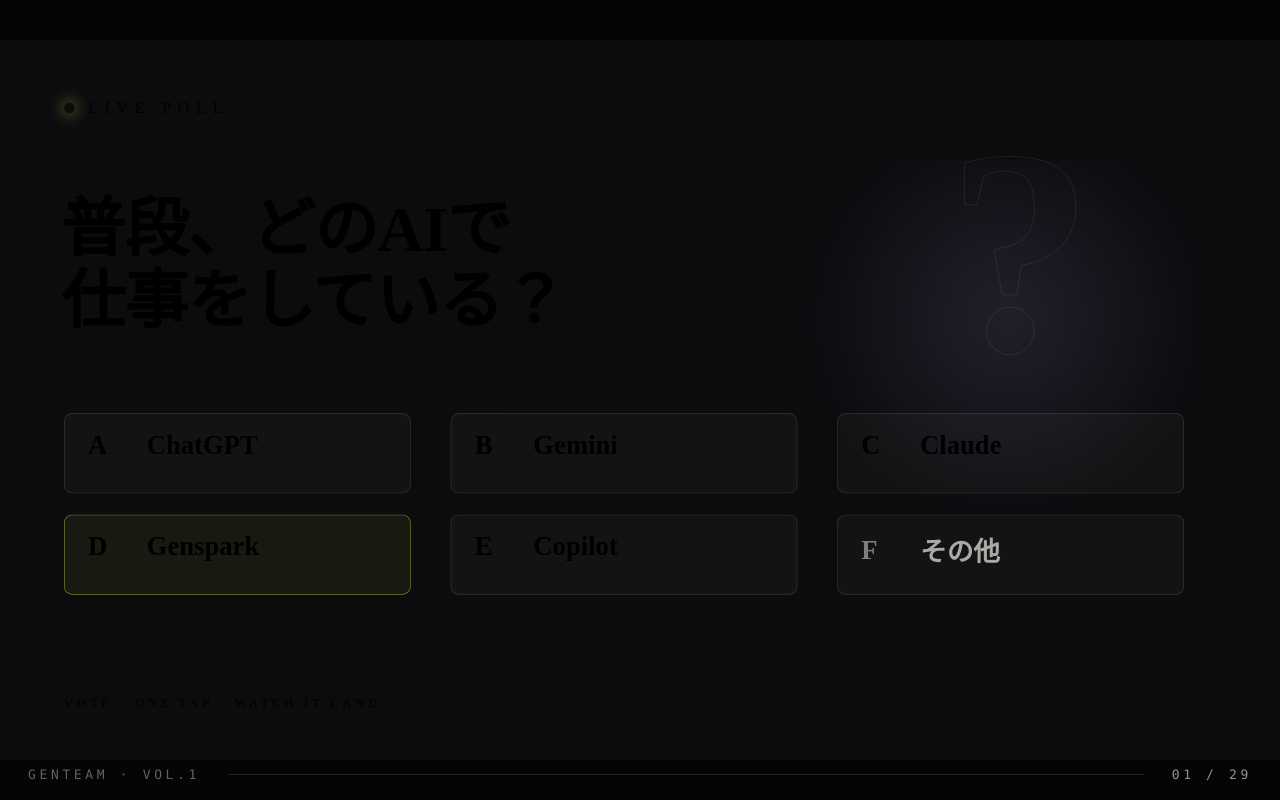
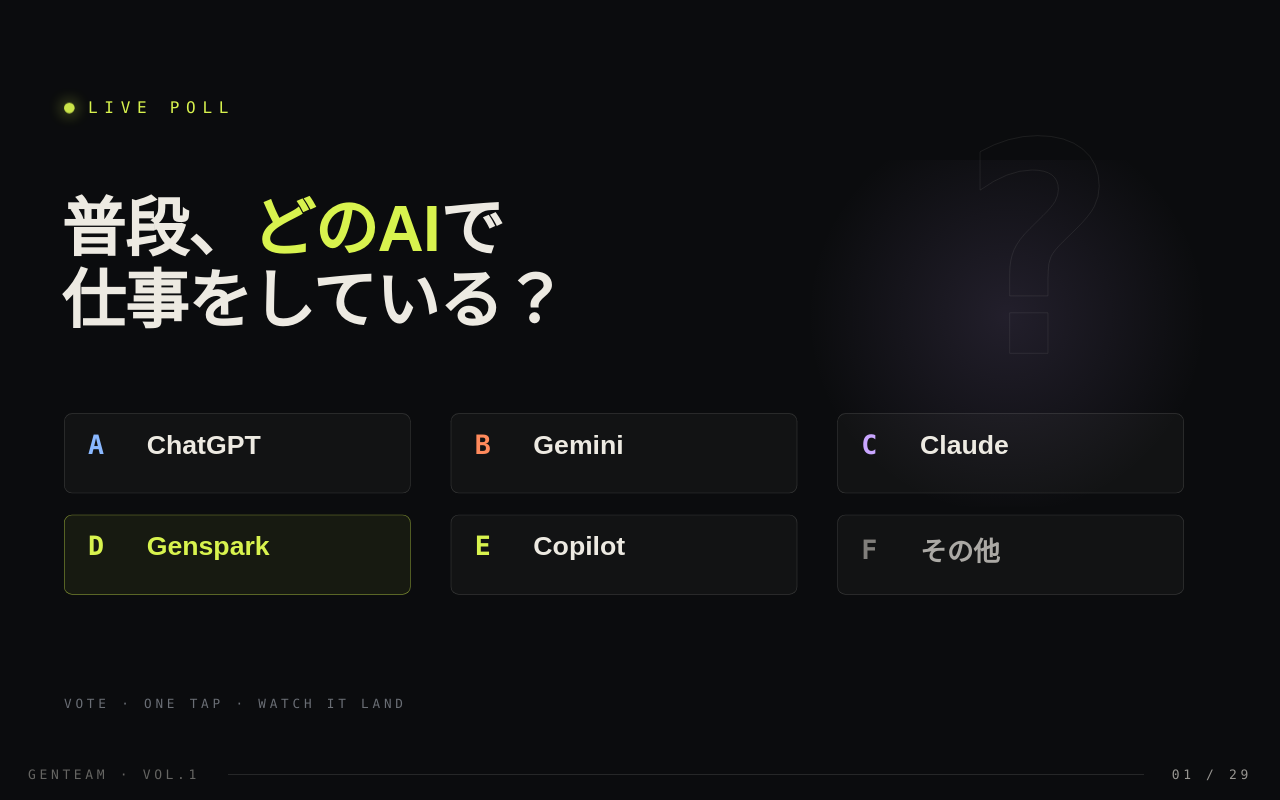
Before and after one commit to three-t-ltd/genspark-event-slides, a plain HTML site: page dmm-vol1-20261117/index.html in a window 1280 px wide. Drawn offline with Linux system fonts and the light colour scheme.

Commit message:
fix: @import残骸を除去しCSS変数(--paper/--lime等)を復旧（見出しが黒文字で読めない不具合）

```diff
--- a/dmm-vol1-20261117/index.html
+++ b/dmm-vol1-20261117/index.html
@@ -23,7 +23,6 @@ body{font-family:'Yu Gothic UI','Yu Gothic','Meiryo','Noto Sans JP',system-ui,sa
 #hint.gone{opacity:0;}
 
 
-  500;600&family=Noto+Sans+JP:wght@400;500;700;900&display=swap');
   :root{
     --ink:#0B0C0E; --paper:#EDEAE2; --muted:#6A6E75; --lime:#D8F34E;
     --st-memo:#8AB8FF; --st-mail:#D8F34E; --st-visual:#FF8A5C; --st-deck:#C9A6FF;
@@ -40,7 +39,6 @@ body{font-family:'Yu Gothic UI','Yu Gothic','Meiryo','Noto Sans JP',system-ui,sa
   @keyframes blinkQ{0%,100%{opacity:1;}50%{opacity:.3;}}
   .sc.go .live{animation:blinkQ 1.6s ease-in-out infinite;}
 
-  500;600&family=Noto+Sans+JP:wght@400;500;700;900&display=swap');
   :root{
     --ink:#0B0C0E; --paper:#EDEAE2; --muted:#6A6E75; --lime:#D8F34E;
     --st-memo:#8AB8FF; --st-mail:#D8F34E; --st-visual:#FF8A5C; --st-deck:#C9A6FF;
@@ -57,7 +55,6 @@ body{font-family:'Yu Gothic UI','Yu Gothic','Meiryo','Noto Sans JP',system-ui,sa
   @keyframes blinkR{0%,100%{opacity:1;}50%{opacity:.3;}}
   .sc.go .live{animation:blinkR 1.6s ease-in-out infinite;}
 
-  500;600&family=Noto+Sans+JP:wght@400;500;700;900&display=swap');
   :root{
     --ink:#0B0C0E; --ink2:#101215; --paper:#EDEAE2; --muted:#6A6E75;
     --lime:#D8F34E;
@@ -69,7 +66,6 @@ body{font-family:'Yu Gothic UI','Yu Gothic','Meiryo','Noto Sans JP',system-ui,sa
   body{margin:0;padding:0;overflow:hidden;background:var(--ink);font-family:var(--jp);-webkit-font-smoothing:antialiased;color:var(--paper);}
   .grid-lines{background-image:linear-gradient(rgba(237,234,226,0.045) 1px,transparent 1px),linear-gradient(90deg,rgba(237,234,226,0.045) 1px,transparent 1px);background-size:80px 80px;}
 
-  500;600&family=Noto+Sans+JP:wght@400;500;700;900&display=swap');
   :root{
     --ink:#0B0C0E; --paper:#EDEAE2; --muted:#6A6E75; --lime:#D8F34E;
     --st-memo:#8AB8FF; --st-mail:#D8F34E; --st-visual:#FF8A5C; --st-deck:#C9A6FF;
@@ -88,7 +84,6 @@ body{font-family:'Yu Gothic UI','Yu Gothic','Meiryo','Noto Sans JP',system-ui,sa
   @keyframes dawnpulse{0%,100%{opacity:.5;}50%{opacity:1;}}
   .sc.go .dawn{animation:dawnpulse 2.6s ease-in-out infinite;}
 
-  500;600&family=Noto+Sans+JP:wght@400;500;700;900&display=swap');
   :root{
     --ink:#0B0C0E; --paper:#EDEAE2; --muted:#6A6E75; --lime:#D8F34E;
     --st-memo:#8AB8FF; --st-mail:#D8F34E; --st-visual:#FF8A5C; --st-deck:#C9A6FF;
@@ -105,7 +100,6 @@ body{font-family:'Yu Gothic UI','Yu Gothic','Meiryo','Noto Sans JP',system-ui,sa
   @keyframes chipinO{from{opacity:0;transform:translateY(16px);}to{opacity:1;transform:none;}}
   .sc.go .chip{opacity:0;animation:chipinO .6s cubic-bezier(.2,.7,.2,1) forwards;animation-delay:var(--d,0s);}
 
-  500;600&family=Noto+Sans+JP:wght@400;500;700;900&display=swap');
   :root{
     --ink:#0B0C0E; --paper:#EDEAE2; --muted:#6A6E75; --lime:#D8F34E;
     --st-memo:#8AB8FF; --st-mail:#D8F34E; --st-visual:#FF8A5C; --st-deck:#C9A6FF;
@@ -126,7 +120,6 @@ body{font-family:'Yu Gothic UI','Yu Gothic','Meiryo','Noto Sans JP',system-ui,sa
   @keyframes livepulse{0%,100%{opacity:.45;}50%{opacity:1;}}
   .sc.go .livep{animation:livepulse 2s ease-in-out infinite;}
 
-  500;600&family=Noto+Sans+JP:wght@400;500;700;900&display=swap');
   :root{
     --ink:#0B0C0E; --paper:#EDEAE2; --muted:#6A6E75; --lime:#D8F34E;
     --jp:'Meiryo','Yu Gothic UI','Yu Gothic','Noto Sans JP',sans-serif;
@@ -140,7 +133,6 @@ body{font-family:'Yu Gothic UI','Yu Gothic','Meiryo','Noto Sans JP',system-ui,sa
   @keyframes slidein3{from{opacity:0;transform:translateX(-46px);}to{opacity:1;transform:none;}}
   .sc.go .rvx{opacity:0;animation:slidein3 .9s cubic-bezier(.2,.7,.2,1) forwards;animation-delay:var(--d,0s);}
 
-  500;600&family=Noto+Sans+JP:wght@400;500;700;900&display=swap');
   :root{
     --ink:#0B0C0E; --paper:#EDEAE2; --muted:#6A6E75; --lime:#D8F34E;
     --st-memo:#8AB8FF; --st-mail:#D8F34E; --st-visual:#FF8A5C; --st-deck:#C9A6FF;
@@ -161,7 +153,6 @@ body{font-family:'Yu Gothic UI','Yu Gothic','Meiryo','Noto Sans JP',system-ui,sa
   @keyframes dashA{to{stroke-dashoffset:0;}}
   .sc.go .flow{stroke-dasharray:260;stroke-dashoffset:260;animation:dashA 1s ease-out forwards;animation-delay:var(--d,0s);}
 
-  500;600&family=Noto+Sans+JP:wght@400;500;700;900&display=swap');
   :root{
     --ink:#0B0C0E; --paper:#EDEAE2; --muted:#6A6E75; --lime:#D8F34E;
     --st-memo:#8AB8FF; --st-mail:#D8F34E; --st-visual:#FF8A5C; --st-deck:#C9A6FF;
@@ -180,7 +171,6 @@ body{font-family:'Yu Gothic UI','Yu Gothic','Meiryo','Noto Sans JP',system-ui,sa
   @keyframes twinkle{0%,100%{opacity:.4;}50%{opacity:1;}}
   .sc.go .star{animation:twinkle 2.6s ease-in-out infinite;}
 
-  500;600&family=Noto+Sans+JP:wght@400;500;700;900&display=swap');
   :root{
     --ink:#0B0C0E; --paper:#EDEAE2; --muted:#6A6E75; --lime:#D8F34E;
     --st-memo:#8AB8FF; --st-mail:#D8F34E; --st-visual:#FF8A5C; --st-deck:#C9A6FF;
@@ -199,7 +189,6 @@ body{font-family:'Yu Gothic UI','Yu Gothic','Meiryo','Noto Sans JP',system-ui,sa
   @keyframes drainpulse{0%,100%{opacity:.5;}50%{opacity:1;}}
   .sc.go .drain{animation:drainpulse 2.4s ease-in-out infinite;}
 
-  500;600&family=Noto+Sans+JP:wght@400;500;700;900&display=swap');
   :root{
     --ink:#0B0C0E; --paper:#EDEAE2; --muted:#6A6E75; --lime:#D8F34E;
     --st-memo:#8AB8FF; --st-mail:#D8F34E; --st-visual:#FF8A5C; --st-deck:#C9A6FF;
@@ -218,7 +207,6 @@ body{font-family:'Yu Gothic UI','Yu Gothic','Meiryo','Noto Sans JP',system-ui,sa
   @keyframes typing{0%,100%{opacity:.3;}50%{opacity:1;}}
   .sc.go .dot{animation:typing 1.4s ease-in-out infinite;}
 
-  500;600&family=Noto+Sans+JP:wght@400;500;700;900&display=swap');
   :root{
     --ink:#0B0C0E; --paper:#EDEAE2; --muted:#6A6E75; --lime:#D8F34E;
     --jp:'Meiryo','Yu Gothic UI','Yu Gothic','Noto Sans JP',sans-serif;
@@ -232,7 +220,6 @@ body{font-family:'Yu Gothic UI','Yu Gothic','Meiryo','Noto Sans JP',system-ui,sa
   @keyframes growxS{to{transform:scaleX(1);}}
   .sc.go .rule{transform:scaleX(0);transform-origin:left center;animation:growxS 1s cubic-bezier(.3,.1,.2,1) forwards;animation-delay:var(--d,0s);}
 
-  500;600&family=Noto+Sans+JP:wght@400;500;700;900&display=swap');
   :root{
     --ink:#0B0C0E; --paper:#EDEAE2; --muted:#6A6E75; --lime:#D8F34E;
     --jp:'Meiryo','Yu Gothic UI','Yu Gothic','Noto Sans JP',sans-serif;
@@ -246,7 +233,6 @@ body{font-family:'Yu Gothic UI','Yu Gothic','Meiryo','Noto Sans JP',system-ui,sa
   @keyframes growxW{to{transform:scaleX(1);}}
   .sc.go .rule{transform:scaleX(0);transform-origin:left center;animation:growxW 1s cubic-bezier(.3,.1,.2,1) forwards;animation-delay:var(--d,0s);}
 
-  500;600&family=Noto+Sans+JP:wght@400;500;700;900&display=swap');
   :root{
     --ink:#0B0C0E; --paper:#EDEAE2; --muted:#6A6E75; --lime:#D8F34E;
     --st-memo:#8AB8FF; --st-mail:#D8F34E; --st-visual:#FF8A5C; --st-deck:#C9A6FF;
@@ -261,7 +247,6 @@ body{font-family:'Yu Gothic UI','Yu Gothic','Meiryo','Noto Sans JP',system-ui,sa
   @keyframes stampinY{from{opacity:0;transform:scale(1.35) rotate(-5deg);}to{opacity:1;transform:scale(1) rotate(-2deg);}}
   .sc.go .stamp{opacity:0;animation:stampinY .55s cubic-bezier(.2,.9,.3,1.4) forwards;animation-delay:var(--d,0s);}
 
-  500;600&family=Noto+Sans+JP:wght@400;500;700;900&display=swap');
   :root{
     --ink:#0B0C0E; --paper:#EDEAE2; --muted:#6A6E75; --lime:#D8F34E;
     --st-memo:#8AB8FF; --st-mail:#D8F34E; --st-visual:#FF8A5C; --st-deck:#C9A6FF;
@@ -280,7 +265,6 @@ body{font-family:'Yu Gothic UI','Yu Gothic','Meiryo','Noto Sans JP',system-ui,sa
   @keyframes glowYy{0%,100%{opacity:.35;}50%{opacity:.9;}}
   .sc.go .glowy{animation:glowYy 3s ease-in-out infinite;}
 
-  500;600&family=Noto+Sans+JP:wght@400;500;700;900&display=swap');
   :root{
     --ink:#0B0C0E; --paper:#EDEAE2; --muted:#6A6E75; --lime:#D8F34E;
     --st-memo:#8AB8FF; --st-mail:#D8F34E; --st-visual:#FF8A5C; --st-deck:#C9A6FF;
@@ -295,7 +279,6 @@ body{font-family:'Yu Gothic UI','Yu Gothic','Meiryo','Noto Sans JP',system-ui,sa
   @keyframes pop6{from{opacity:0;transform:translateY(18px) scale(.96);}to{opacity:1;transform:none;}}
   .sc.go .pop{opacity:0;animation:pop6 .7s cubic-bezier(.2,.7,.2,1) forwards;animation-delay:var(--d,0s);}
 
-  500;600&family=Noto+Sans+JP:wght@400;500;700;900&display=swap');
   :root{
     --ink:#0B0C0E; --paper:#EDEAE2; --muted:#6A6E75; --lime:#D8F34E;
     --st-memo:#8AB8FF; --st-mail:#D8F34E; --st-visual:#FF8A5C; --st-deck:#C9A6FF;
@@ -312,7 +295,6 @@ body{font-family:'Yu Gothic UI','Yu Gothic','Meiryo','Noto Sans JP',system-ui,sa
   @keyframes syncp{0%,100%{opacity:.35;}50%{opacity:.9;}}
   .sc.go .sync{animation:syncp 2.8s ease-in-out infinite;}
 
-  500;600&family=Noto+Sans+JP:wght@400;500;700;900&display=swap');
   :root{
     --ink:#0B0C0E; --paper:#EDEAE2; --muted:#6A6E75; --lime:#D8F34E;
     --st-memo:#8AB8FF; --st-mail:#D8F34E; --st-visual:#FF8A5C; --st-deck:#C9A6FF;
@@ -331,7 +313,6 @@ body{font-family:'Yu Gothic UI','Yu Gothic','Meiryo','Noto Sans JP',system-ui,sa
   @keyframes checkpopSp{from{opacity:0;transform:scale(.3);}to{opacity:1;transform:scale(1);}}
   .sc.go .chk{opacity:0;animation:checkpopSp .5s cubic-bezier(.2,.9,.3,1.5) forwards;animation-delay:var(--d,0s);}
 
-  500;600&family=Noto+Sans+JP:wght@400;500;700;900&display=swap');
   :root{
     --ink:#0B0C0E; --paper:#EDEAE2; --muted:#6A6E75; --lime:#D8F34E;
     --st-memo:#8AB8FF; --st-mail:#D8F34E; --st-visual:#FF8A5C; --st-deck:#C9A6FF;
@@ -346,7 +327,6 @@ body{font-family:'Yu Gothic UI','Yu Gothic','Meiryo','Noto Sans JP',system-ui,sa
   @keyframes growx7{to{transform:scaleX(1);}}
   .sc.go .arrowline{transform:scaleX(0);transform-origin:left center;animation:growx7 1s cubic-bezier(.3,.1,.2,1) forwards;animation-delay:var(--d,0s);}
 
-  500;600&family=Noto+Sans+JP:wght@400;500;700;900&display=swap');
   :root{
     --ink:#0B0C0E; --paper:#EDEAE2; --muted:#6A6E75; --lime:#D8F34E;
     --st-memo:#8AB8FF; --st-mail:#D8F34E; --st-visual:#FF8A5C; --st-deck:#C9A6FF;
@@ -363,7 +343,6 @@ body{font-family:'Yu Gothic UI','Yu Gothic','Meiryo','Noto Sans JP',system-ui,sa
   @keyframes typewk{from{width:0;}to{width:100%;}}
   .sc.go .typebar{animation:typewk 1.4s steps(28) forwards;animation-delay:var(--d,0s);}
 
-  500;600&family=Noto+Sans+JP:wght@400;500;700;900&display=swap');
   :root{
     --ink:#0B0C0E; --paper:#EDEAE2; --muted:#6A6E75; --lime:#D8F34E;
     --st-memo:#8AB8FF; --st-mail:#D8F34E; --st-visual:#FF8A5C; --st-deck:#C9A6FF;
@@ -378,7 +357,6 @@ body{font-family:'Yu Gothic UI','Yu Gothic','Meiryo','Noto Sans JP',system-ui,sa
   @keyframes drop8{from{opacity:0;transform:translateY(-34px);}to{opacity:1;transform:none;}}
   .sc.go .drop{opacity:0;animation:drop8 .7s cubic-bezier(.2,.7,.2,1) forwards;animation-delay:var(--d,0s);}
 
-  500;600&family=Noto+Sans+JP:wght@400;500;700;900&display=swap');
   :root{
     --ink:#0B0C0E; --paper:#EDEAE2; --muted:#6A6E75; --lime:#D8F34E;
     --st-memo:#8AB8FF; --st-mail:#D8F34E; --st-visual:#FF8A5C; --st-deck:#C9A6FF;
@@ -393,7 +371,6 @@ body{font-family:'Yu Gothic UI','Yu Gothic','Meiryo','Noto Sans JP',system-ui,sa
   @keyframes blink9{0%,100%{opacity:1;}50%{opacity:.25;}}
   .sc.go .live-dot{animation:blink9 1.6s ease-in-out infinite;}
 
-  500;600&family=Noto+Sans+JP:wght@400;500;700;900&display=swap');
   :root{
     --ink:#0B0C0E; --paper:#EDEAE2; --muted:#6A6E75; --lime:#D8F34E;
     --st-memo:#8AB8FF; --st-mail:#D8F34E; --st-visual:#FF8A5C; --st-deck:#C9A6FF;
@@ -408,7 +385,6 @@ body{font-family:'Yu Gothic UI','Yu Gothic','Meiryo','Noto Sans JP',system-ui,sa
   @keyframes fill10{to{width:var(--w);}}
   .sc.go .bar{animation:fill10 2.4s cubic-bezier(.3,.1,.2,1) forwards;animation-delay:var(--d,0s);}
 
-  500;600&family=Noto+Sans+JP:wght@400;500;700;900&display=swap');
   :root{
     --ink:#0B0C0E; --paper:#EDEAE2; --muted:#6A6E75; --lime:#D8F34E;
     --st-memo:#8AB8FF; --st-mail:#D8F34E; --st-visual:#FF8A5C; --st-deck:#C9A6FF;
@@ -423,7 +399,6 @@ body{font-family:'Yu Gothic UI','Yu Gothic','Meiryo','Noto Sans JP',system-ui,sa
   @keyframes slidein11{from{opacity:0;transform:translateX(-56px);}to{opacity:1;transform:none;}}
   .sc.go .inl{opacity:0;animation:slidein11 .8s cubic-bezier(.2,.7,.2,1) forwards;animation-delay:var(--d,0s);}
 
-  500;600&family=Noto+Sans+JP:wght@400;500;700;900&display=swap');
   :root{
     --ink:#0B0C0E; --paper:#EDEAE2; --muted:#6A6E75; --lime:#D8F34E;
     --jp:'Meiryo','Yu Gothic UI','Yu Gothic','Noto Sans JP',sans-serif;
@@ -437,7 +412,6 @@ body{font-family:'Yu Gothic UI','Yu Gothic','Meiryo','Noto Sans JP',system-ui,sa
   @keyframes stampin12{from{opacity:0;transform:scale(1.4) rotate(-6deg);}to{opacity:1;transform:scale(1) rotate(-3deg);}}
   .sc.go .stamp{opacity:0;animation:stampin12 .55s cubic-bezier(.2,.9,.3,1.4) forwards;animation-delay:var(--d,0s);}
 
-  500;600&family=Noto+Sans+JP:wght@400;500;700;900&display=swap');
   :root{
     --ink:#0B0C0E; --paper:#EDEAE2; --muted:#6A6E75; --lime:#D8F34E;
     --jp:'Meiryo','Yu Gothic UI','Yu Gothic','Noto Sans JP',sans-serif;
@@ -453,7 +427,6 @@ body{font-family:'Yu Gothic UI','Yu Gothic','Meiryo','Noto Sans JP',system-ui,sa
   @keyframes glowpulse{0%,100%{opacity:.4;}50%{opacity:.9;}}
   .sc.go .glowp{animation:glowpulse 3s ease-in-out infinite;}
 
-  500;600&family=Noto+Sans+JP:wght@400;500;700;900&display=swap');
   :root{
     --ink:#0B0C0E; --paper:#EDEAE2; --muted:#6A6E75; --lime:#D8F34E;
     --jp:'Meiryo','Yu Gothic UI','Yu Gothic','Noto Sans JP',sans-serif;
@@ -467,7 +440,6 @@ body{font-family:'Yu Gothic UI','Yu Gothic','Meiryo','Noto Sans JP',system-ui,sa
   @keyframes strike13{to{transform:scaleX(1);}}
   .sc.go .strike{transform:scaleX(0);transform-origin:left center;animation:strike13 .7s cubic-bezier(.4,.1,.3,1) forwards;animation-delay:var(--d,0s);}
 
-  500;600&family=Noto+Sans+JP:wght@400;500;700;900&display=swap');
   :root{
     --ink:#0B0C0E; --paper:#EDEAE2; --muted:#6A6E75; --lime:#D8F34E;
     --st-memo:#8AB8FF; --st-mail:#D8F34E; --st-visual:#FF8A5C; --st-deck:#C9A6FF;
@@ -484,7 +456,6 @@ body{font-family:'Yu Gothic UI','Yu Gothic','Meiryo','Noto Sans JP',system-ui,sa
   @keyframes breatheE{0%,100%{opacity:.35;}50%{opacity:.9;}}
   .sc.go .breathe{animation:breatheE 3s ease-in-out infinite;}
 
-  500;600&family=Noto+Sans+JP:wght@400;500;700;900&display=swap');
   :root{
     --ink:#0B0C0E; --paper:#EDEAE2; --muted:#6A6E75; --lime:#D8F34E;
     --jp:'Meiryo','Yu Gothic UI','Yu Gothic','Noto Sans JP',sans-serif;
```
